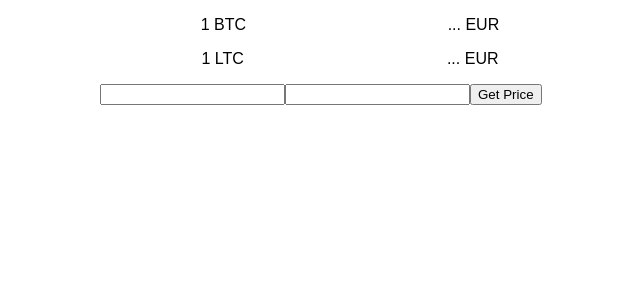
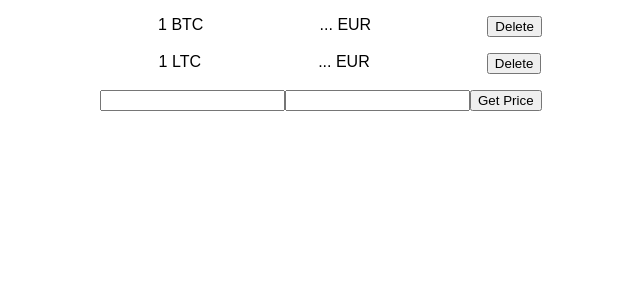
Before and after one commit to jenovs/mobx-playground, a React (Create React App) app: page / in a window 1280 px wide. Shown: the top 300 px of the page, without its empty margins (290-930 px from the left). Built offline with nearby package versions, Linux system fonts and the light colour scheme; no server answers.

Commit message:
Inject store into Card component

```diff
--- a/src/Card.tsx
+++ b/src/Card.tsx
@@ -1,5 +1,5 @@
 import React from 'react';
-import { observer } from 'mobx-react';
+import { inject, observer } from 'mobx-react';
 
 const style = {
   wrapper: {
@@ -10,13 +10,16 @@
   },
 };
 
-const Card = observer(({ from, to, price }) => (
-  <div style={style.wrapper} data-testid="card">
-    <div>1 {from}</div>
-    <div>
-      {price || '...'} {to}
+const Card = inject('data')(
+  observer(({ data, id, from, to, price }) => (
+    <div style={style.wrapper} data-testid="card">
+      <div>1 {from}</div>
+      <div>
+        {price || '...'} {to}
+      </div>
+      <button onClick={() => data.deletePair(id)}>Delete</button>
     </div>
-  </div>
-));
+  ))
+);
 
 export default Card;
```
